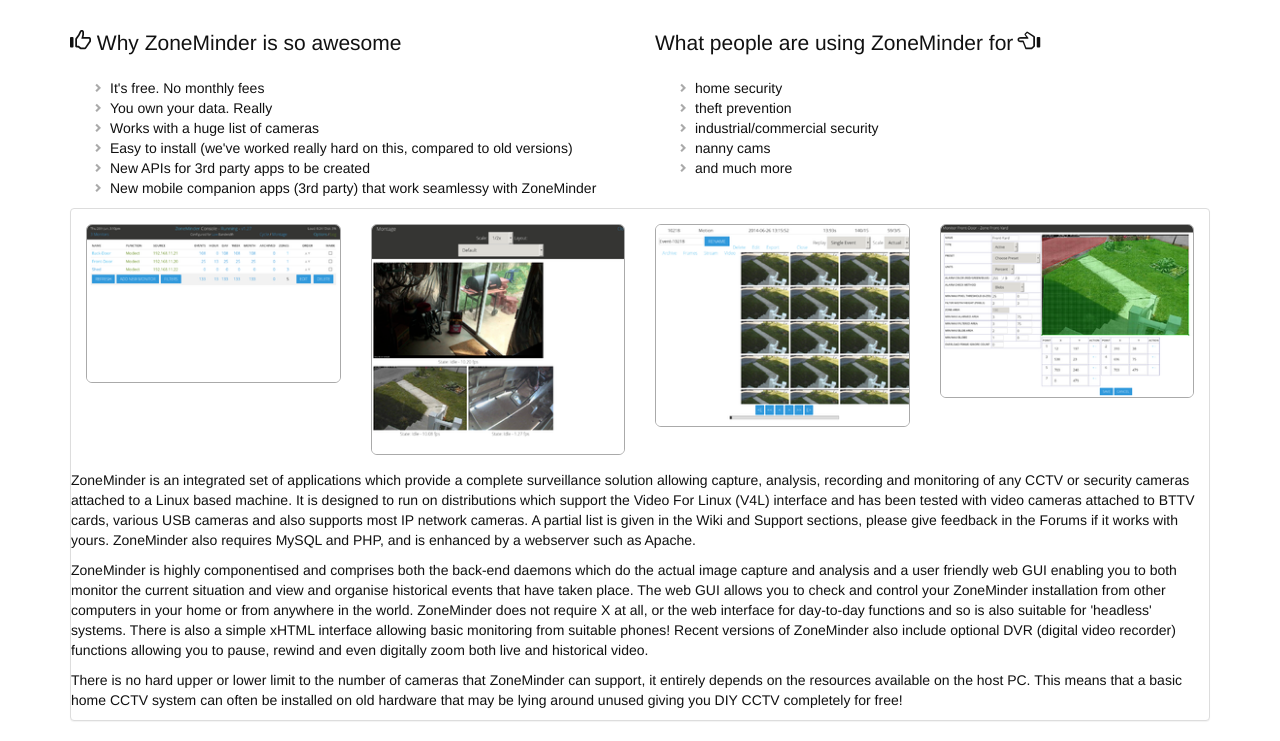
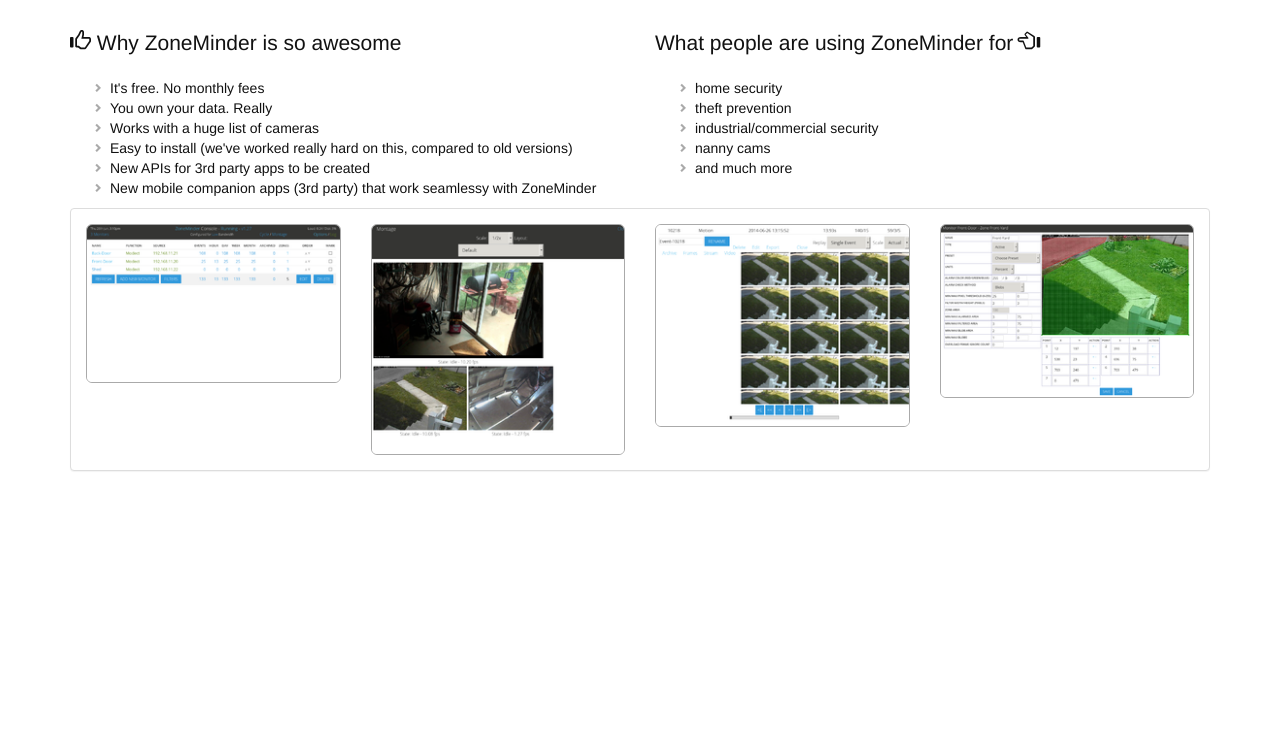
Before and after one commit to ZoneMinder/zoneminder.github.io, a Jekyll site: the page built from index.html, in a window 1280 px wide. Shown: the part 506-1247 px from the top of the page. Built offline with Jekyll 4.4.1, drawn with Linux system fonts in a browser that asks for light colours; nearby versions of some CDN libraries; comment, search, counter and statistics services are not loaded; after the commit the page ends 997 px from its top, so only the background shows below that.

Commit message:
Move about text from index to about page

```diff
--- a/about.html
+++ b/about.html
@@ -3,3 +3,9 @@ layout: main
 title: About
 permalink: /about/
 ---
+
+<p>ZoneMinder is an integrated set of applications which provide a complete surveillance solution allowing capture, analysis, recording and monitoring of any CCTV or security cameras attached to a Linux based machine. It is designed to run on distributions which support the Video For Linux (V4L) interface and has been tested with video cameras attached to BTTV cards, various USB cameras and also supports most IP network cameras. A partial list is given in the Wiki and Support sections, please give feedback in the Forums if it works with yours. ZoneMinder also requires MySQL and PHP, and is enhanced by a webserver such as Apache.</p>
+
+<p>ZoneMinder is highly componentised and comprises both the back-end daemons which do the actual image capture and analysis and a user friendly web GUI enabling you to both monitor the current situation and view and organise historical events that have taken place. The web GUI allows you to check and control your ZoneMinder installation from other computers in your home or from anywhere in the world. ZoneMinder does not require X at all, or the web interface for day-to-day functions and so is also suitable for 'headless' systems. There is also a simple xHTML interface allowing basic monitoring from suitable phones! Recent versions of ZoneMinder also include optional DVR (digital video recorder) functions allowing you to pause, rewind and even digitally zoom both live and historical video.</p>
+
+<p>There is no hard upper or lower limit to the number of cameras that ZoneMinder can support, it entirely depends on the resources available on the host PC. This means that a basic home CCTV system can often be installed on old hardware that may be lying around unused giving you DIY CCTV completely for free!</p>
--- a/index.html
+++ b/index.html
@@ -60,9 +60,3 @@ permalink: /
 	</div>
 </div>
 </div>
-
-<p>ZoneMinder is an integrated set of applications which provide a complete surveillance solution allowing capture, analysis, recording and monitoring of any CCTV or security cameras attached to a Linux based machine. It is designed to run on distributions which support the Video For Linux (V4L) interface and has been tested with video cameras attached to BTTV cards, various USB cameras and also supports most IP network cameras. A partial list is given in the Wiki and Support sections, please give feedback in the Forums if it works with yours. ZoneMinder also requires MySQL and PHP, and is enhanced by a webserver such as Apache.</p>
-
-<p>ZoneMinder is highly componentised and comprises both the back-end daemons which do the actual image capture and analysis and a user friendly web GUI enabling you to both monitor the current situation and view and organise historical events that have taken place. The web GUI allows you to check and control your ZoneMinder installation from other computers in your home or from anywhere in the world. ZoneMinder does not require X at all, or the web interface for day-to-day functions and so is also suitable for 'headless' systems. There is also a simple xHTML interface allowing basic monitoring from suitable phones! Recent versions of ZoneMinder also include optional DVR (digital video recorder) functions allowing you to pause, rewind and even digitally zoom both live and historical video.</p>
-
-<p>There is no hard upper or lower limit to the number of cameras that ZoneMinder can support, it entirely depends on the resources available on the host PC. This means that a basic home CCTV system can often be installed on old hardware that may be lying around unused giving you DIY CCTV completely for free!</p>
```
